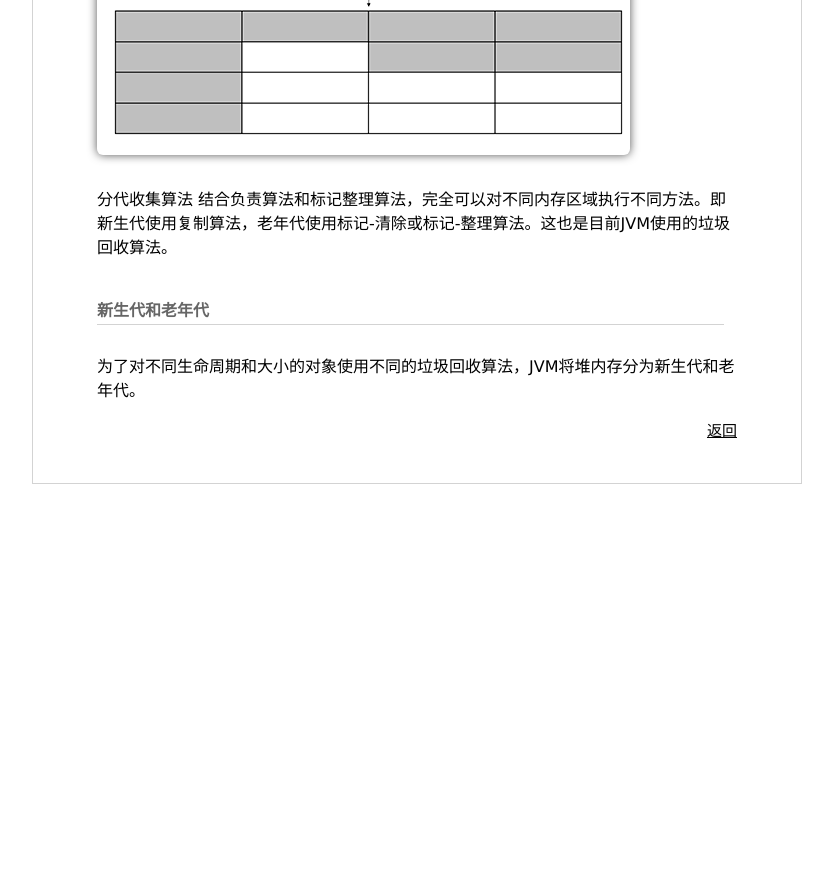
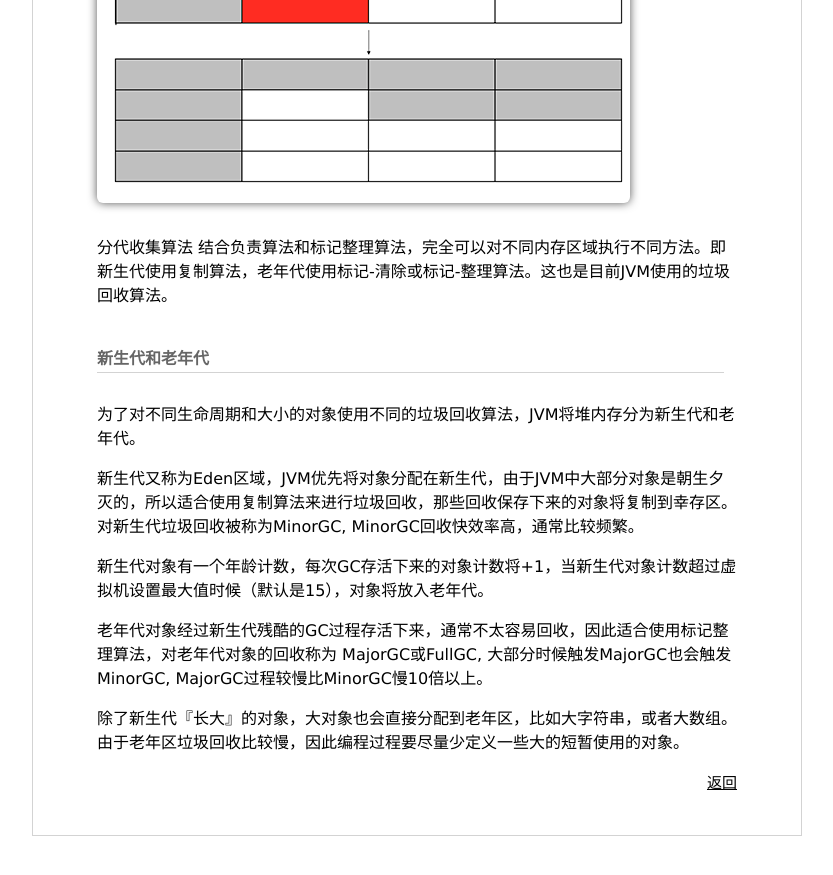
Before and after one commit to chufengma/JVMDocs, a Jekyll site: the page built from _posts/2017-08-03-垃圾回收机制.md, in a window 1280 px wide and 900 px high, scrolled down 2123 px. Shown: the top 875 px of the window, without its empty margins (224-1057 px from the left). Built offline with Jekyll 4.4.1, drawn with Linux system fonts in a browser that asks for light colours; our own code applies the rules of GitHub Pages for plain Markdown files; before the commit the page ends 2671 px from its top, so only the background shows below that.

Commit message:
Update 2017-08-03-垃圾回收机制.md

```diff
--- a/_posts/2017-08-03-垃圾回收机制.md
+++ b/_posts/2017-08-03-垃圾回收机制.md
@@ -20,12 +20,15 @@
 下面四种算法顺序渐进来说明JVM中如何回收对象：
 
 标记-清除算法 包括俩个过程，先标记，让所有要回收的对象写入回收标记，然后清除。这个算法最基本，但是也有比较大的问题：1.效率不高 2. 内存碎片太多，当后续有大对象要分配的时候，找不到连续的内存空间。
+
 ![标记清除](https://raw.githubusercontent.com/chufengma/JVMDocs/master/images/jvm_gc_mark_clean.png)
 
 复制算法 将内存分为大小相等的俩块，在执行垃圾回收的时候，扫面一块区域，如果某个对象不需要回收则将该对象复制到另一内存块中，扫描完成剩下的对象一次性清除。这个算法效率较高，但内存利用率太差。可以优化这种算法，如果一块内存区域大部分对象都是需要回收的，那么不需要按照1：1比例分配内存从而达到优化，这种优化后的算法适合有大量需要回收的对象的区域，即新生代。
+
 ![标记清除](https://raw.githubusercontent.com/chufengma/JVMDocs/master/images/jvm_gc_copy.png)
 
 标记-整理算法 先标记要回收的对象，然后将存活的对象向一端移动，完成后清除所有边界的对象。这样可以避免标记-清除算法中的大量内存碎片。这种方式比较适合只有小部分对象要回收的区域，即老年代。
+
 ![标记清除](https://raw.githubusercontent.com/chufengma/JVMDocs/master/images/jvm_gc_mark_zhengli.png)
 
 分代收集算法 结合负责算法和标记整理算法，完全可以对不同内存区域执行不同方法。即新生代使用复制算法，老年代使用标记-清除或标记-整理算法。这也是目前JVM使用的垃圾回收算法。
@@ -33,3 +36,11 @@
 #### 新生代和老年代
 
 为了对不同生命周期和大小的对象使用不同的垃圾回收算法，JVM将堆内存分为新生代和老年代。
+
+新生代又称为Eden区域，JVM优先将对象分配在新生代，由于JVM中大部分对象是朝生夕灭的，所以适合使用复制算法来进行垃圾回收，那些回收保存下来的对象将复制到幸存区。对新生代垃圾回收被称为MinorGC, MinorGC回收快效率高，通常比较频繁。
+
+新生代对象有一个年龄计数，每次GC存活下来的对象计数将+1，当新生代对象计数超过虚拟机设置最大值时候（默认是15），对象将放入老年代。
+
+老年代对象经过新生代残酷的GC过程存活下来，通常不太容易回收，因此适合使用标记整理算法，对老年代对象的回收称为 MajorGC或FullGC, 大部分时候触发MajorGC也会触发MinorGC, MajorGC过程较慢比MinorGC慢10倍以上。
+
+除了新生代『长大』的对象，大对象也会直接分配到老年区，比如大字符串，或者大数组。由于老年区垃圾回收比较慢，因此编程过程要尽量少定义一些大的短暂使用的对象。
```
